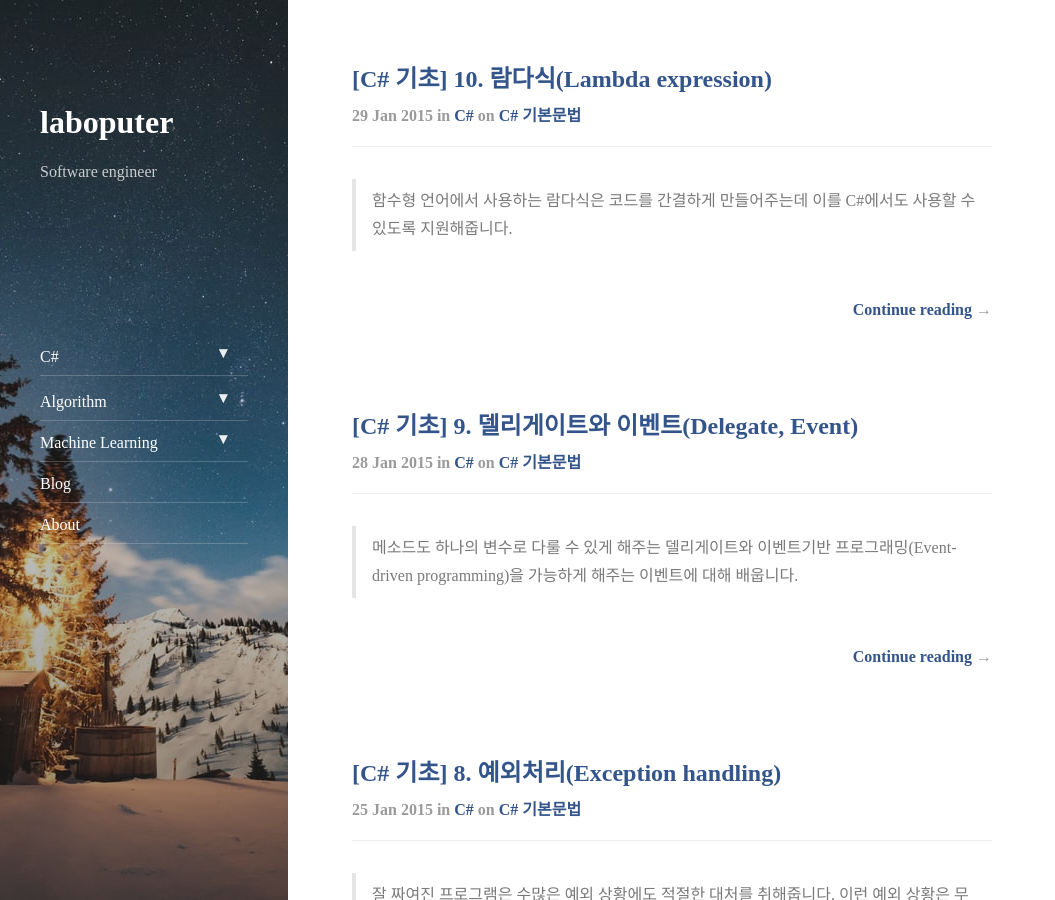
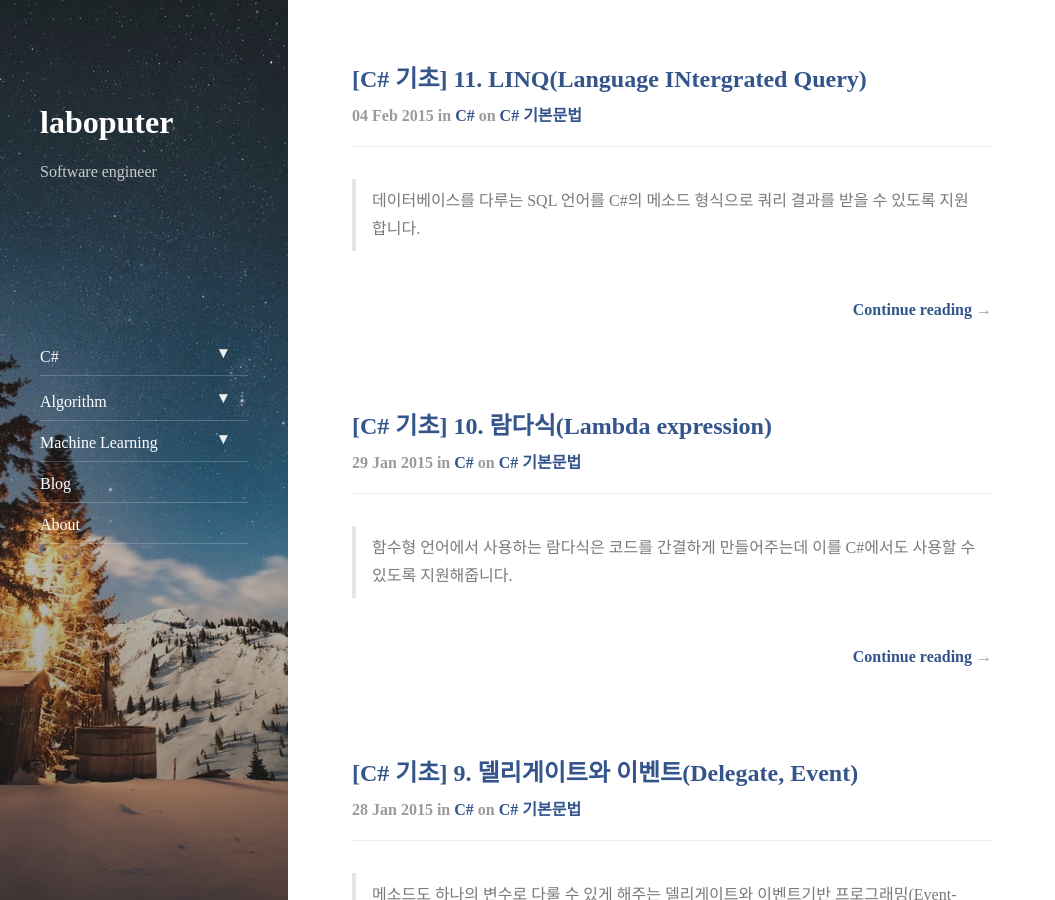
Before and after one commit to Laboputer/Laboputer.github.io, a Jekyll site: the page built from _featured_tags/csharp-language.md, in a window 1280 px wide and 900 px high. Shown: the whole window, without its empty margins (0-1055 px from the left). Built offline with Jekyll 4.4.1, drawn with Linux system fonts in a browser that asks for light colours; nearby versions of some CDN libraries; some of the changed lines change nothing that is shown.

````diff
--- a/_posts/csharp-language/2015-01-29-lambda-expression.md
+++ b/_posts/csharp-language/2015-01-29-lambda-expression.md
@@ -70,4 +70,4 @@
 Func 델리게이트는 결과를 반환하는 메소드를 참조하기 위해, Action 델리게이트는 반환형식이 없는 메소드 참조를 위해서 사용합니다.
 
 ---
-몰라도 개발하는데는 문제는 없겠지만 간단하게 사용방법만 익혀도 코드가 단순해집니다. 대부분 C# 프로그래머도 자주 사용하니 남들의 코드를 이해하기 위해서라도 사용하는 것이 좋습니다.
+이 개념을 알지 못해도 개발하는데는 문제는 없겠지만 간단하게 사용방법만 익혀도 코드가 단순해집니다. 대부분 C# 프로그래머도 자주 사용하니 남들의 코드를 이해하기 위해서라도 사용하는 것이 좋습니다.
--- /dev/null
+++ b/_posts/csharp-language/2015-02-04-linq.md
@@ -0,0 +1,243 @@
+---
+layout: post
+title:  "[C# 기초] 11. LINQ(Language INtergrated Query)"
+subtitle:   "linq"
+categories: csharp
+tags: language
+---
+
+> 데이터베이스를 다루는 SQL 언어를 C#의 메소드 형식으로 쿼리 결과를 받을 수 있도록 지원합니다.
+
+## LINQ (Language INtergrated Query)
+---
+
+C# 언어에 통합된 데이터 질의기능이 있습니다. 데이터베이스에서 쿼리를 보내는 것과 유사합니다. 53개의 표준 LINQ 연산 메소드 중에서 쿼리식을 지원하는 것은 11가지 입니다. 쿼리식은 표준 LINQ 연산 메소드를 호출하는 원리로 이루어져 있기때문에, 쿼리식이 부족하다 싶을때는 함수호출을 이용하는 것도 하나의 방법입니다.
+
+사실 SQL 언어에 익숙하신 분들이면 포스팅을 안보셔도 LINQ를 쉽게 활용하실 수 있습니다. 그렇지 않은 분들을 위해서 기본적인 내용만 정리하겠습니다.
+
+몇 가지 쿼리만 살펴보겠습니다. [자세한 내용은 MSDN을 참고하세요](https://msdn.microsoft.com/en-us/library/bb308959.aspx)
+
+* from  : 쿼리식의 대상이 될 데이터 원본과 안에 들어있는 각 요소 데이터를 나타내는 범위 변수를 지정해주어야 합니다. from의 데이터 원본은 IEnumerable<T> 인터페이스를 상속하는 형식이어야 합니다.
+* where : 해당 조건에 부합하는 데이터만을 걸러낼때 사용하는 연산자 입니다.
+* orderby : 데이터의 정렬을 수행하는 연산자입니다.
+* select : 최종 결과를 추출합니다.
+
+LINQ 쿼리식 예시:
+```
+var profileList = from profile in Profiles
+	where profile.Height < 175
+	orderby profile.Height
+	select
+	new
+	{
+ 		 Name = Profile.Name,
+ 		 InchHeight = profile.Height*0.393
+	};
+```
+
+LINQ 메소드 호출 방식 예시:
+```
+var profileList = Profiles.
+	Where ( profile=> profile.Height < 175).
+	Orderby ( profile => profile.Height).
+	Select ( profile =>
+	new
+	{
+        Name = Profile.Name,
+        InchHeight = profile.Height*0.393
+	});
+```
+
+위와 같이 2가지 방식은 사실상 같습니다. 내부적으로 LINQ 표준 메소드를 호출합니다.
+
+예제 코드:
+```
+using System.Linq;
+
+class Program
+{
+    class Profile
+    {
+        public string name { get; set; }
+        public int height { get; set; }
+    }
+
+    static void Main(string[] args)
+    {
+        Profile[] profiles = new Profile[5]
+        {
+            new Profile(){ name="정우성", height=186 },
+            new Profile(){ name="김태희", height=158 },
+            new Profile(){ name="고현정", height=172 },
+            new Profile(){ name="이문세", height=178 },
+            new Profile(){ name="하동훈", height=171 }
+        };
+
+        var pro = from profile in profiles  // profiles 원본에서 각 요소 profile 객체에서
+                    where profile.height < 175 // profile.height 값이 175 이하인 데이터를
+                    orderby profile.height descending // descending 으로 정렬한다.
+                    select profile;            // 정렬 결과의 profile 객체의 list를 추출한다.
+
+        foreach(var profile in pro)
+        {
+            Console.WriteLine("{0} , {1}", profile.name, profile.height);
+        }
+    }
+}
+```
+
+프로그램을 만들다보면 데이터를 자주 다루게 될텐데 SQL 형식으로 이용할 수 있어서 편리합니다.
+
+## group by, 데이터 분류하기
+---
+
+다음 쿼리식을 통해 데이터를 분류할 수 있습니다.
+
+사용 방법:
+```
+group A by B into C
+```
+
+예제 코드:
+```
+class Program
+{
+    class Profile
+    {
+        public string Name { get; set; }
+        public int[] Score { get; set; }
+    }
+
+    static void Main(string[] args)
+    {
+        Profile[] profiles = new Profile[5]
+        {
+            new Profile(){ Name="김철수", Score=new int[]{77,39,55} },
+            new Profile(){ Name="김영희", Score=new int[]{89,80,40} },
+            new Profile(){ Name="이상훈", Score=new int[]{82,60,82} },
+            new Profile(){ Name="이세상", Score=new int[]{95,88,91} },
+            new Profile(){ Name="박철민", Score=new int[]{65,59,72} }
+        };
+
+        var grouping = from profile in profiles
+                        group profile by profile.Score[0] < 70 into gr
+                        select new { Groupkey = gr.Key, Profile = gr };
+
+        foreach (var Group in grouping)
+        {
+            if(Group.Groupkey) // by에 의해 분류된 것은 Key값이 True를 갖는다.
+            {
+                Console.WriteLine("원하는 데이터"); // 65
+            }
+            else
+            {
+                Console.WriteLine("나머지 데이터");  // 77 89 82 95
+            }
+
+            foreach (var profile in Group.Profile)
+            {
+                Console.WriteLine("{0}", profile.Score[0]);
+            }
+        }
+    }
+}
+```
+
+## Join, 데이터 연결하기
+---
+
+조인을 통해 두 데이터 원본을 연결할 수 있습니다.
+
+**내부조인(Inner Join)** 은 두 데이터 원본이 일치하는 데이터만 연결하여 추출합니다.
+
+사용 방법:
+```
+from a in A
+join b in B on a.XX equals by b.YY
+```
+join 절의 on 키워드는 조인 조건을 수반합니다. 이때 조인 조건은 동등(Equality)만 허용됩니다.
+equals라는 키워드 없이 동등연산자인 == 를 사용해도 됩니다.
+
+
+**외부조인(Outer Join)** 은 외부조인은 일치하는 데이터가 없으면 빈값을 채워 모두 연결하여 추출합니다.
+
+방법은 내부조인을 진행한 후에 into 키워드를 통해 임시컬렉션에 저장하고, 이 임시 컬렉션에 대해서 DefaultIfEmpty 연산을 수행하여 조인결과에 빈값을 채워 넣습니다.
+
+조인 방식에는 왼쪽조인(Left Join), 오른쪽 조인 (Right Join), 완전 조인(Both Join) 세가지가 있지만,
+LINQ는 왼쪽조인만을 지원합니다.
+
+예제 코드:
+```
+class Program
+{
+    class Profile
+    {
+        public string Name { get; set; }
+        public int Height { get; set; }
+    }
+
+    class Product
+    {
+        public string Title { get; set; }
+        public string Star { get; set; }
+    }
+
+    static void Main(string[] args)
+    {
+        Profile[] Profiles = new Profile[5]
+        {
+            new Profile() { Name="정우성" , Height=186},
+            new Profile() { Name="김태희" , Height=158},
+            new Profile() { Name="고현정" , Height=172},
+            new Profile() { Name="이문세" , Height=178},
+            new Profile() { Name="하하" , Height=171}
+        };
+
+        Product[] Products = new Product[6]
+        {
+            new Product() { Star="정우성" , Title="비트"},
+            new Product() { Star="김태희" , Title="CF 다수"},
+            new Product() { Star="김태희" , Title="아이리스"},
+            new Product() { Star="이문세" , Title="붉은노을"},
+            new Product() { Star="고현정" , Title="선덕여왕"},
+            new Product() { Star="손예진" , Title="연애시대"}
+        };
+
+        var InnerJoinList = from profile in Profiles
+                            join product in Products on profile.Name equals product.Star
+                            select new
+                            {
+                                Name = profile.Name,
+                                Work = product.Title,
+                                Height = profile.Height
+                            };
+
+        var OuterJoinList = from profile in Profiles
+                            join product in Products on profile.Name equals product.Star into ps
+                            from product in ps.DefaultIfEmpty(new Product() { Title = "Null" })
+                            select new
+                                {
+                                    Name = profile.Name,
+                                    Work = product.Title,
+                                    Height = profile.Height
+                                };
+
+
+        Console.WriteLine("===== 내부 조인 결과 ====");
+        foreach( var profile in InnerJoinList)
+        {
+            Console.WriteLine("이름: {0} 작품: {1} 키: {2} ", profile.Name, profile.Work, profile.Height);
+        }
+
+        Console.WriteLine(Environment.NewLine+"==== 외부 조인 결과 ====");
+        foreach (var profile in OuterJoinList)
+        {
+            Console.WriteLine("이름: {0} 작품: {1} 키: {2} ", profile.Name, profile.Work, profile.Height);
+        }
+    }
+}
+```
+![](https://laboputer.github.io/assets/img/csharp/10-1.PNG)
+
+---
+C#은 LINQ를 통해 데이터에 관련된 작업을 보다 편리하게 다룰 수 있습니다. SQL을 모르더라도 LINQ를 하나 둘 사용하다보면 자연스럽게 익히실 수 있습니다.
````
